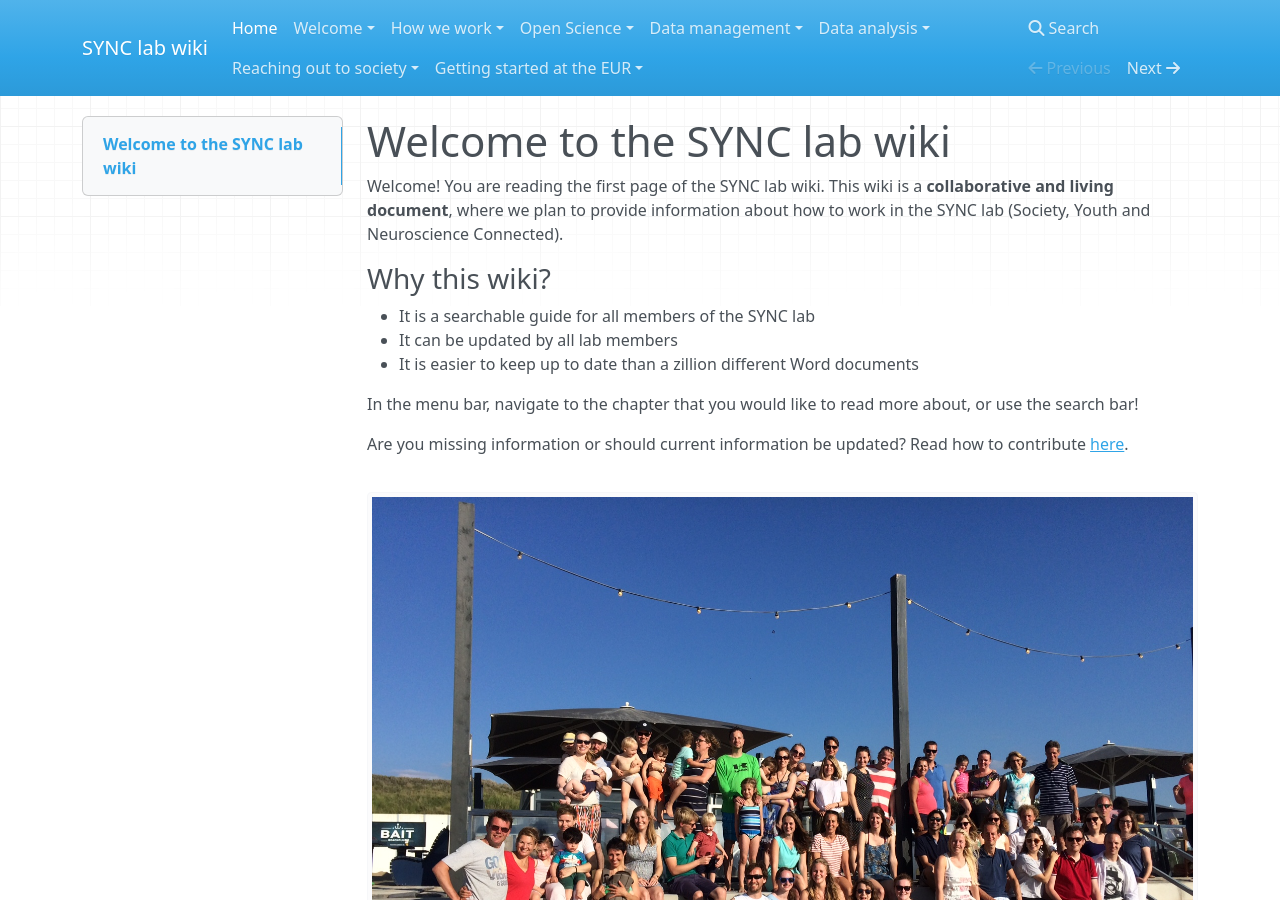
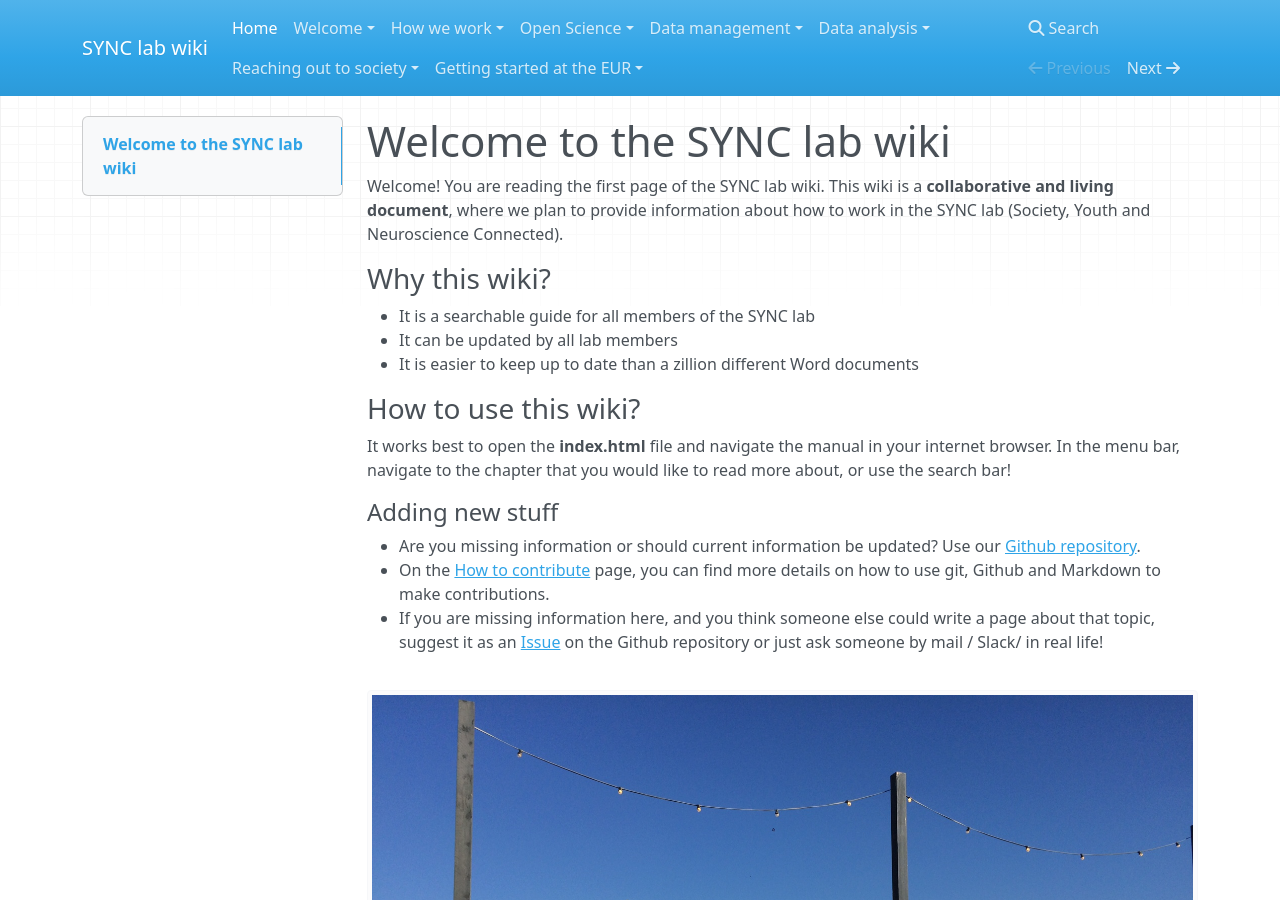
Before and after one commit to eur-synclab/eur-synclab.github.io, an MkDocs documentation site: the page built from docs/index.md, in a window 1280 px wide and 900 px high. Built offline with MkDocs 1.6.1, drawn with Linux system fonts in a browser that asks for light colours; nearby versions of some CDN libraries.

Commit message:
Integrate info from how-to-use.md into index.md

```diff
--- a/docs/index.md
+++ b/docs/index.md
@@ -14,9 +14,15 @@
 
 
 
-In the menu bar, navigate to the chapter that you would like to read more about, or use the search bar!
+### How to use this wiki?
 
-Are you missing information or should current information be updated? Read how to contribute [here](../welcome/contribute.md).
+It works best to open the **index.html** file and navigate the manual in your internet browser. In the menu bar, navigate to the chapter that you would like to read more about, or use the search bar!
+
+#### Adding new stuff
+
+- Are you missing information or should current information be updated? Use our [Github repository](https://github.com/eur-synclab/sync-manual).
+- On the [How to contribute](../welcome/contribute.md) page, you can find more details on how to use git, Github and Markdown to make contributions.
+- If you are missing information here, and you think someone else could write a page about that topic, suggest it as an [Issue](https://github.com/eur-synclab/sync-manual/issues) on the Github repository or just ask someone by mail / Slack/ in real life!
 
 
 
```
Also changed, not shown: docs/welcome/how-to-use.md (deleted, +0 -9 lines).
